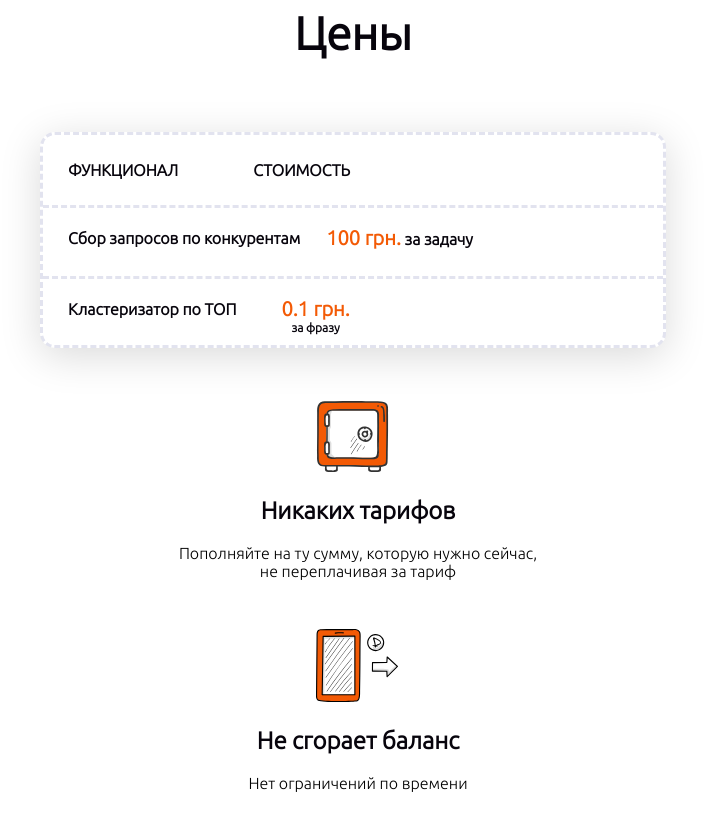
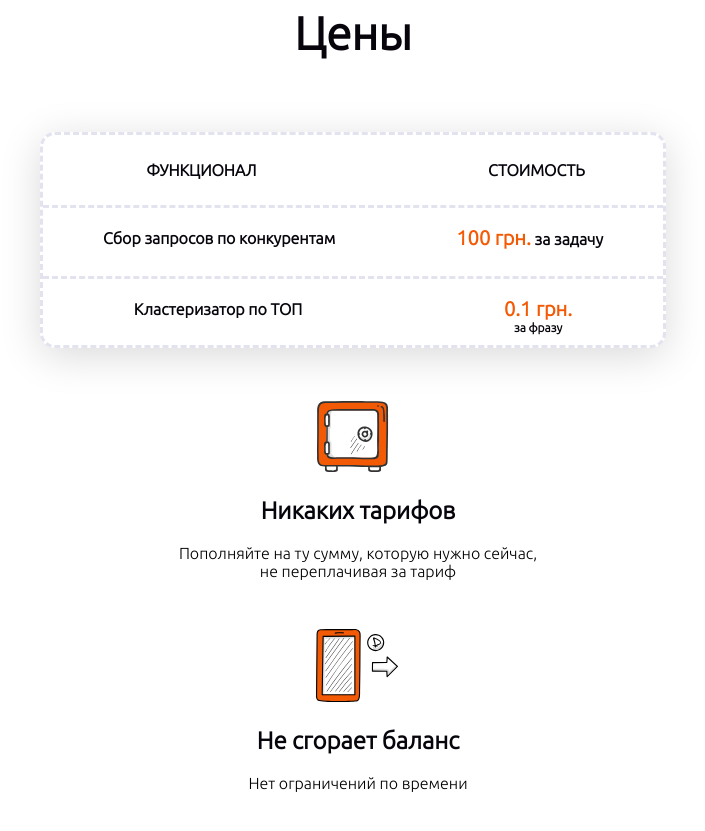
Before and after one commit to moralenn/klaydx, a plain HTML site: page index.html in a window 1280 px wide. Shown: the part 4280-5111 px from the top of the page, without its empty margins (287-992 px from the left). Drawn offline with Linux system fonts and the light colour scheme.

Commit message:
BETTER THEN PAST UPDATE!!!

```diff
--- a/style.css
+++ b/style.css
@@ -860,6 +860,7 @@ a {
 }
 
 @media only screen and (max-width: 1330px) {
+
     .main2 {
         flex-direction: column;
         width: 100%;
@@ -1023,6 +1024,14 @@ a {
         flex-direction: column;
     }
 
+    .twoblock, .oneblock, .oneblock2 {
+        justify-content: space-around;
+    }
+
+    .oneblock1_text {
+        margin: 0px;
+        padding-left: 0px;
+    }
 }
 
 
```
